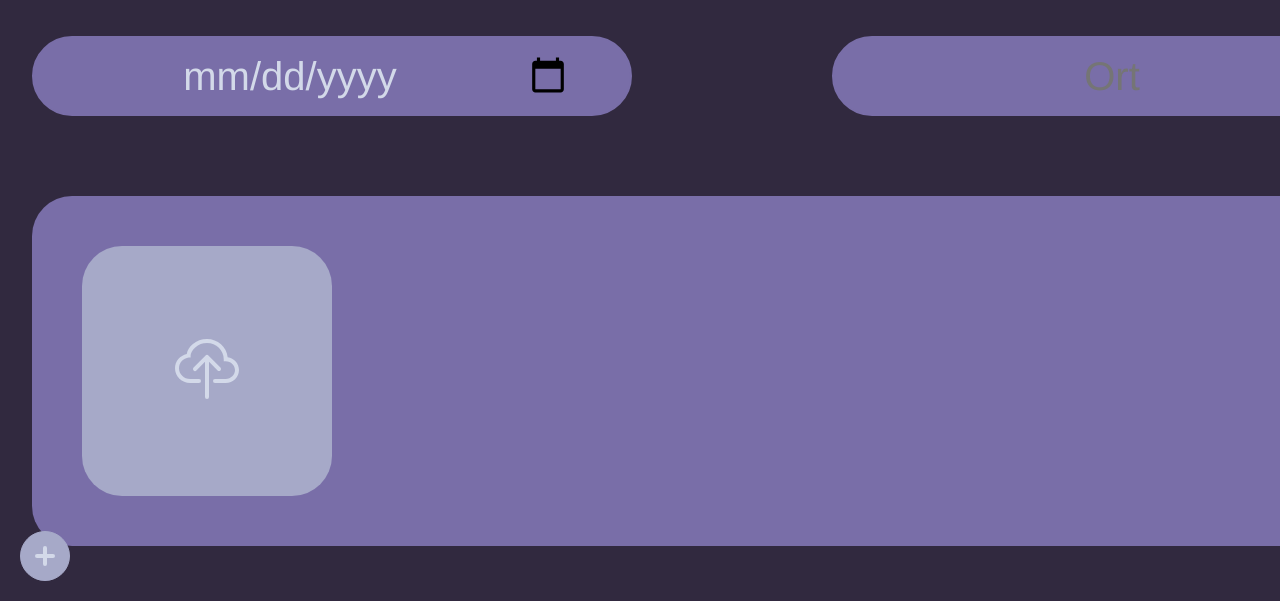
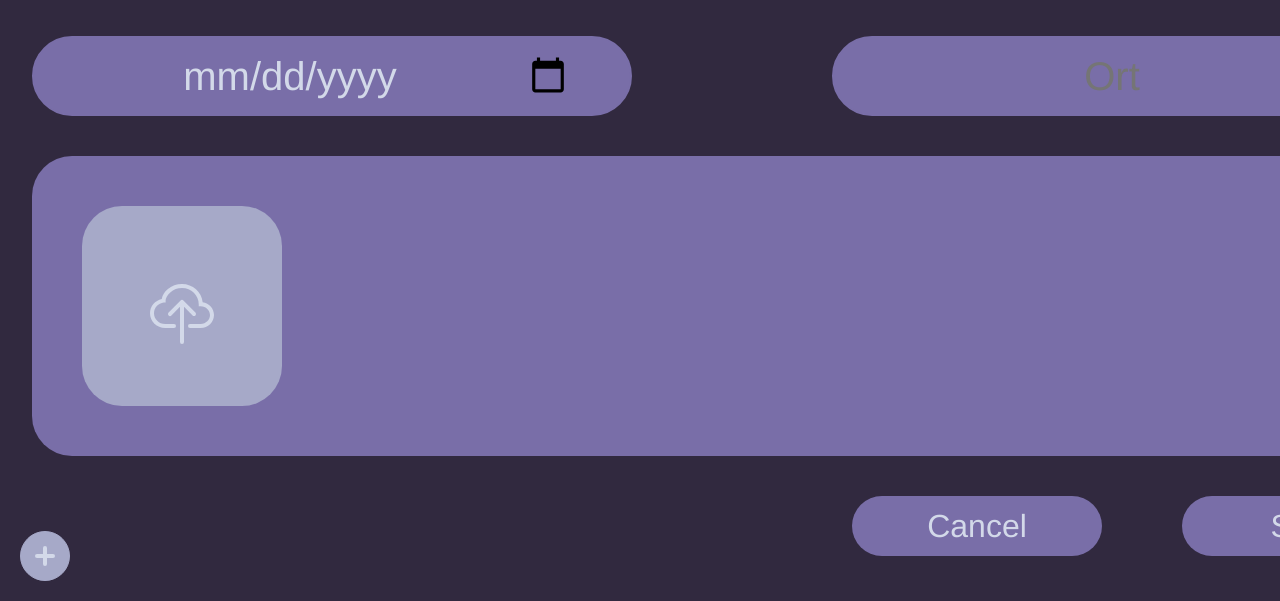
Before and after one commit to davidP1278/Carsdex, an ASP.NET Core app: page /AddPost in a window 1280 px wide. Shown: the part 357-958 px from the top of the page. Run offline with ASP.NET Core 8, Linux system fonts and the light colour scheme; data that the repository does not hold is empty; style sheets or scripts are compiled from the project's sources; some libraries are stand-ins or nearby versions.

Commit message:
Added a Cancel and Save button to Post

```diff
--- a/Carsdex/Carsdex/Carsdex/Components/Pages/AddPost.razor
+++ b/Carsdex/Carsdex/Carsdex/Components/Pages/AddPost.razor
@@ -48,6 +48,12 @@
 			<InputFile multiple id="fileUpload" style="display:none;" OnChange="ShowImage" accept="image/*" />
 		</label>
 	</div>
+
+	<div class="Button">
+		<div class="CancelButton">Cancel</div>
+		<div class="SaveButton">Save</div>
+	</div>
+
 </div>
 
 @code {
--- a/Carsdex/Carsdex/Carsdex/Components/Pages/AddPost.razor.css
+++ b/Carsdex/Carsdex/Carsdex/Components/Pages/AddPost.razor.css
@@ -19,7 +19,7 @@ body {
 }
 
 .DatumOrt {
-    margin-top: 40px;
+    margin-top: 30px;
     background-color: #796EA8;
     color: #D3D9E9;
     border: 2px solid #796EA8;
@@ -50,10 +50,10 @@ body {
     }
 
 .Box {
-    margin-top: 80px;
+    margin-top: 40px;
     background-color: #796EA8;
     width: 1400px;
-    height: 350px;
+    height: 300px;
     border-radius: 40px;
 }
 
@@ -61,14 +61,14 @@ body {
     margin-left: 50px;
     margin-top: 50px;
     background-color: #A6A9C8;
-    width: 250px;
-    height: 250px;
+    width: 200px;
+    height: 200px;
     border-radius: 40px;
 }
 
 .UploadIcon {
-    margin-left: 93px;
-    margin-top: 93px;
+    margin-left: 68px;
+    margin-top: 78px;
     color: #D3D9E9;
 }
 
@@ -78,3 +78,25 @@ body {
     margin-left: 500px;
     margin-top: -180px;
 }
+
+.Button {
+    display: flex;
+    justify-content: center;
+    align-items: center;
+    gap: 80px;
+    margin-top: 40px;
+    margin-left: 820px;
+}
+
+.CancelButton,
+.SaveButton {
+    height: 60px;
+    width: 250px;
+    border-radius: 40px;
+    background-color: #796EA8;
+    text-align: center;
+    font-size: 32px;
+    line-height: 60px;
+    color: #D3D9E9;
+    cursor: pointer;
+}
```
